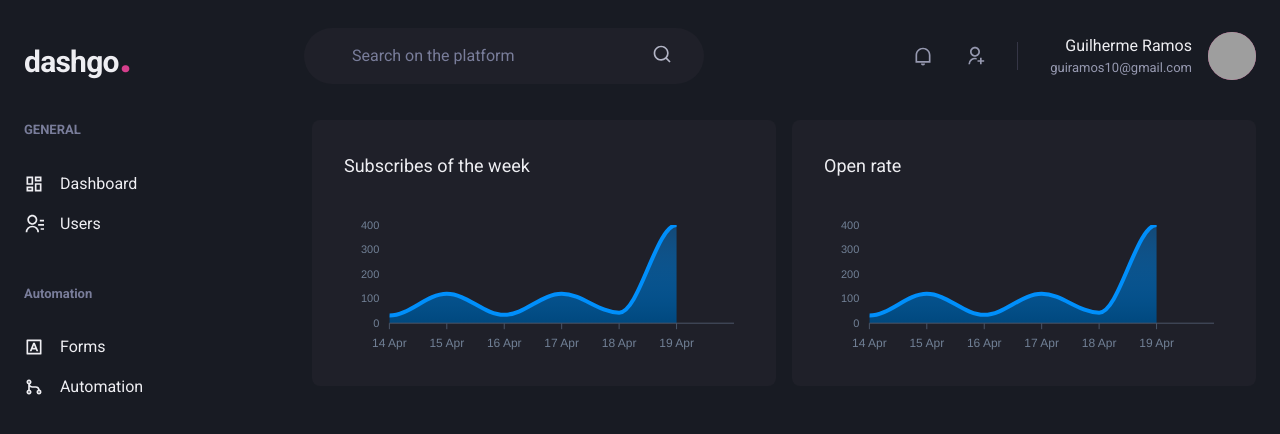
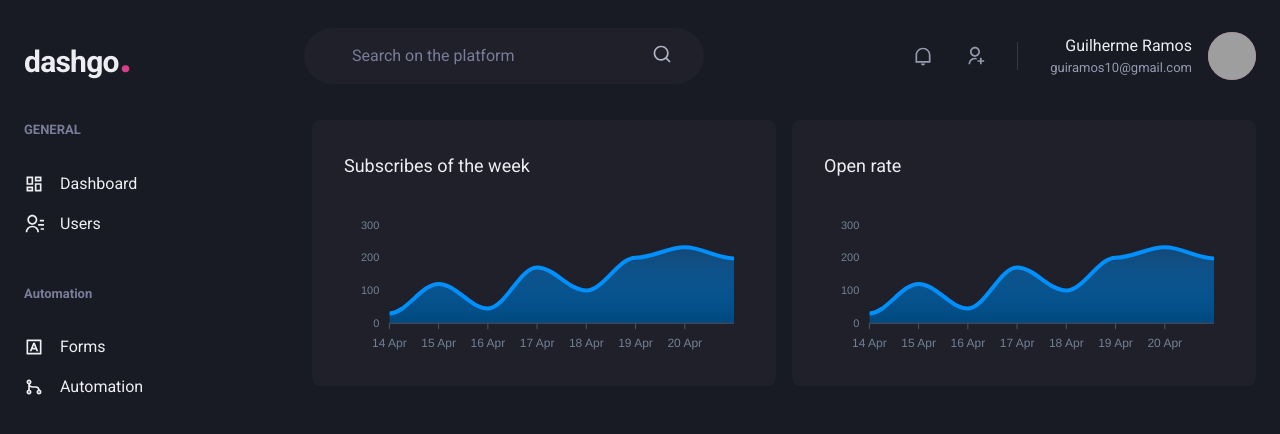
Before and after one commit to GuiRamos7/dashgo, a Next.js app: page /dashboard in a window 1280 px wide. Shown: the top 434 px of the page. Built offline with nearby package versions, Linux system fonts and the light colour scheme; grey boxes are pictures that could not be loaded.

Commit message:
fixing data of chart

```diff
--- a/src/pages/dashboard.tsx
+++ b/src/pages/dashboard.tsx
@@ -41,6 +41,7 @@ const options = {
       '2022-04-18T00:00:00.000Z',
       '2022-04-19T00:00:00.000Z',
       '2022-04-20T00:00:00.000Z',
+      '2022-04-21T00:00:00.000Z',
     ],
   },
   fill: {
@@ -54,7 +55,9 @@ const options = {
   },
 };
 
-const series = [{ name: 'series1', data: [31, 120, 34, 120, 43, 400] }];
+const series = [
+  { name: 'series1', data: [30, 120, 45, 170, 100, 200, 232, 198] },
+];
 
 const Dashboard = () => {
   return (
```
